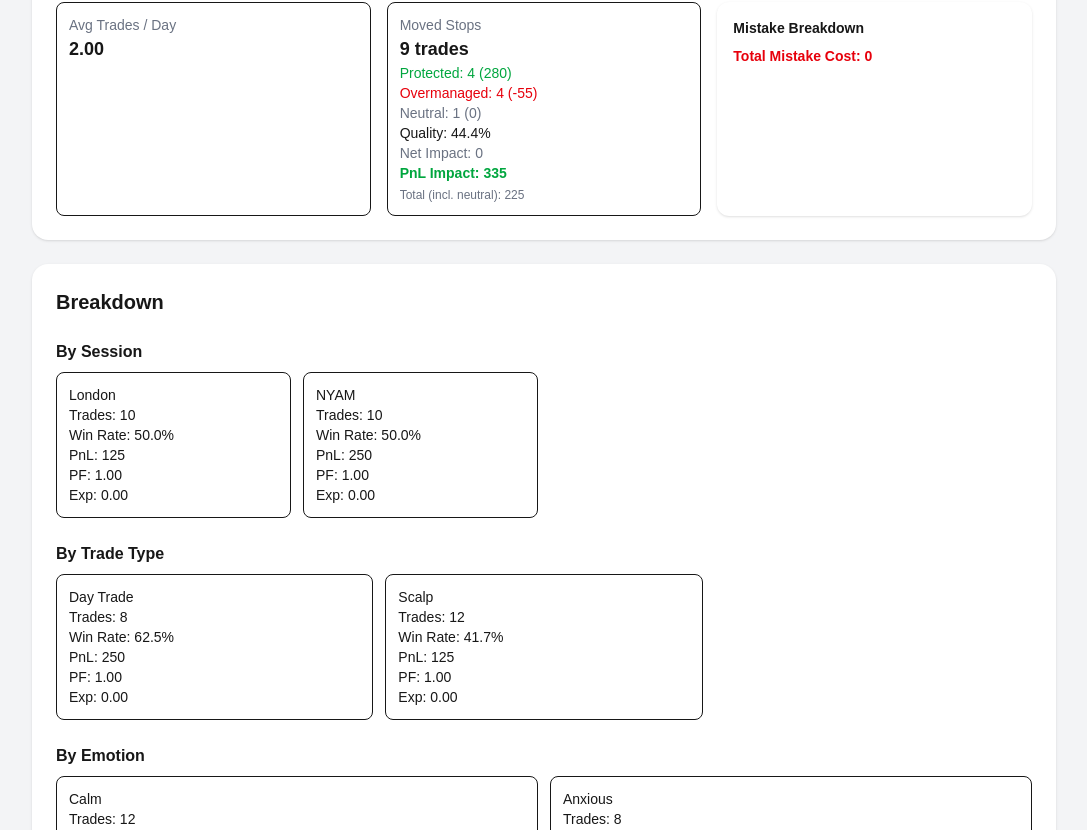
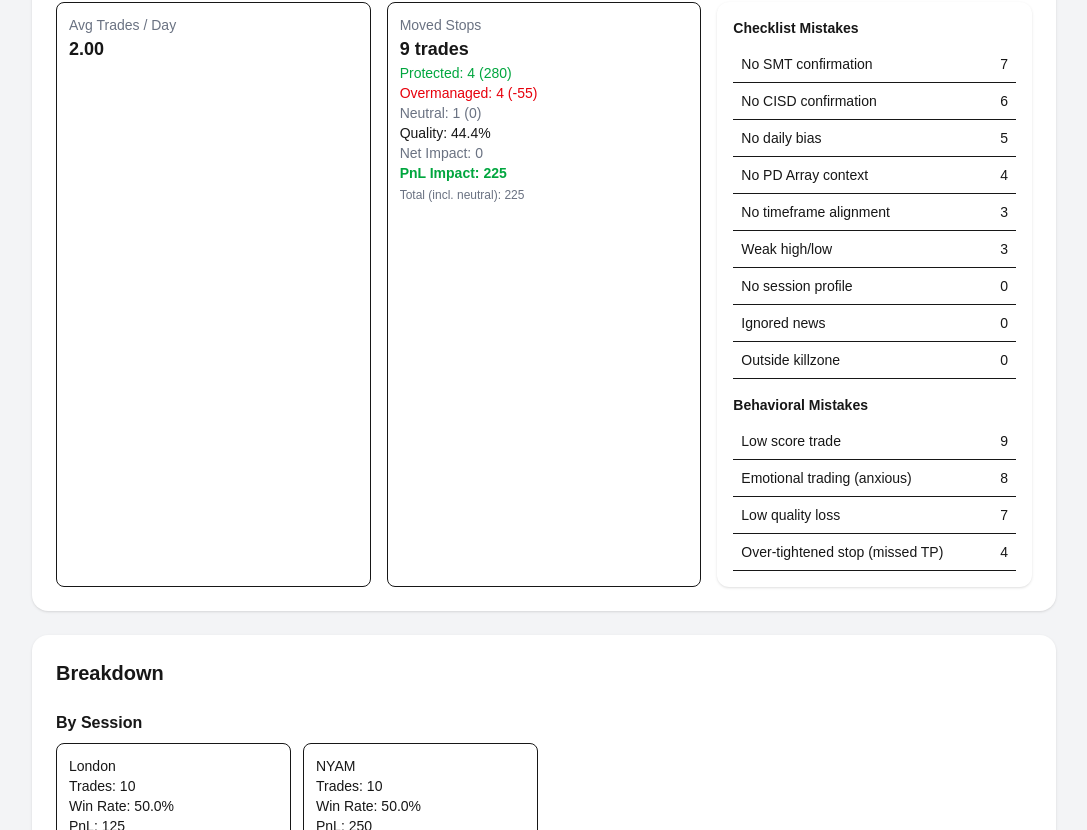
Before and after one commit to leeyanlau/tradingjournal, a Next.js app: page / in a window 1280 px wide. Shown: the part 1350-2180 px from the top of the page, without its empty margins (96-1183 px from the left). Built offline with nearby package versions, Linux system fonts and the light colour scheme.

Commit message:
Add mistake tally analytics: checklist & behavioral tables

```diff
--- a/app/page.tsx
+++ b/app/page.tsx
@@ -8,6 +8,8 @@
 import { getSession } from '@/utils/getSession';
 import { calculateChecklist } from '@/utils/checklist';
 import { dummyTrades } from '@/data/dummyTrades';
+import { detectMistakes } from '../utils/detectMistakes';
+import { checklistRules } from '@/utils/checklistRules';
 
 import {
   LineChart,
@@ -70,6 +72,7 @@
   feeling: 'Calm',
   movedStops: false,
   movedStopsWorked: null,
+  behavioralMistakes: {},
 });
 
 type Mistake = {
@@ -110,7 +113,11 @@
     const saved = tradeStorage.get('trades');
 
     if (!saved) {
-      setTrades(dummyTrades);
+      const withMistakes = dummyTrades.map((t) => ({
+        ...t,
+        behavioralMistakes: detectMistakes(t),
+      }));
+      setTrades(withMistakes);
       didLoad.current = true;
       return;
     }
@@ -123,11 +130,16 @@
         ...t,
         id: t.id || crypto.randomUUID(),
         movedStopsWorked: t.movedStopsWorked ?? null,
+        behavioralMistakes: detectMistakes(t), // <-- add this
       }));
 
       setTrades(normalized);
     } catch {
-      setTrades(dummyTrades);
+      const withMistakes = dummyTrades.map((t) => ({
+        ...t,
+        behavioralMistakes: detectMistakes(t),
+      }));
+      setTrades(withMistakes);
     }
 
     didLoad.current = true;
@@ -209,10 +221,16 @@
     if (trade.result === 'Win') normalizedAmount = Math.abs(rawAmount);
     if (trade.result === 'Breakeven') normalizedAmount = 0;
 
+    // 📝 BUILD FINAL TRADE OBJECT
     const finalTrade: Trade = {
       ...trade,
       id: editingId || trade.id || crypto.randomUUID(),
       amount: String(normalizedAmount),
+      // ✅ Compute mistakes automatically
+      behavioralMistakes: detectMistakes({
+        ...trade,
+        amount: String(normalizedAmount),
+      }),
     };
 
     // ➕ ADD OR ✏️ EDIT
@@ -232,11 +250,10 @@
   // HANDLE EDIT TRADE
   // --------------------
   const handleEdit = (t: Trade) => {
-    setTrade(t);
+    setTrade({ ...t, behavioralMistakes: detectMistakes(t) });
     setPairQuery(t.pair);
     setEditingId(t.id || null);
 
-    // optional: scroll to form (nice UX)
     window.scrollTo({ top: 0, behavior: 'smooth' });
   };
 
@@ -479,6 +496,51 @@
     });
     return map;
   }, [filteredTrades]);
+
+  const tallyMistakes = (
+    trades: Trade[],
+    checklistRules: typeof checklistRules
+  ) => {
+    // Initialize all checklist mistakes to 0
+    const checklistTally: Record<string, number> = {};
+    Object.keys(checklistRules).forEach((key) => {
+      checklistTally[checklistRules[key as keyof typeof checklistRules].type] =
+        0;
+    });
+
+    const behavioralTally: Record<string, number> = {};
+
+    trades.forEach((t) => {
+      const mistakes = t.behavioralMistakes || [];
+      mistakes.forEach((m) => {
+        if (m.category === 'checklist') {
+          checklistTally[m.type] = (checklistTally[m.type] || 0) + 1;
+        } else if (m.category === 'behavioral') {
+          behavioralTally[m.type] = (behavioralTally[m.type] || 0) + 1;
+        }
+      });
+    });
+
+    // Sort each tally by frequency (descending)
+    const sortTally = (tally: Record<string, number>) =>
+      Object.fromEntries(Object.entries(tally).sort(([, a], [, b]) => b - a));
+
+    return {
+      checklistTally: sortTally(checklistTally),
+      behavioralTally: sortTally(behavioralTally),
+    };
+  };
+
+  // Map trades to include behavioralMistakes
+  const tradesWithMistakes = trades.map((t) => ({
+    ...t,
+    behavioralMistakes: detectMistakes(t),
+  }));
+
+  const { checklistTally, behavioralTally } = tallyMistakes(
+    tradesWithMistakes,
+    checklistRules
+  );
 
   return (
     <div className="min-h-screen bg-gray-100 p-4 md:p-8">
@@ -955,21 +1017,29 @@
             </div>
 
             <div className="bg-white p-4 rounded-xl shadow">
-              <h3 className="font-semibold mb-2">Mistake Breakdown</h3>
+              <h3 className="font-semibold mb-2">Checklist Mistakes</h3>
+              <table className="w-full text-sm border-collapse mb-4">
+                <tbody>
+                  {Object.entries(checklistTally).map(([type, count]) => (
+                    <tr key={type} className="border-b">
+                      <td className="p-2">{type}</td>
+                      <td className="p-2 text-right">{count}</td>
+                    </tr>
+                  ))}
+                </tbody>
+              </table>
 
-              {Object.entries(mistakeSummary).map(([type, count]) => (
-                <div
-                  key={type}
-                  className="flex justify-between text-sm border-b py-1"
-                >
-                  <span>{type}</span>
-                  <span>{count}</span>
-                </div>
-              ))}
-
-              <p className="mt-2 text-red-600 font-semibold">
-                Total Mistake Cost: {mistakeCost}
-              </p>
+              <h3 className="font-semibold mb-2">Behavioral Mistakes</h3>
+              <table className="w-full text-sm border-collapse">
+                <tbody>
+                  {Object.entries(behavioralTally).map(([type, count]) => (
+                    <tr key={type} className="border-b">
+                      <td className="p-2">{type}</td>
+                      <td className="p-2 text-right">{count}</td>
+                    </tr>
+                  ))}
+                </tbody>
+              </table>
             </div>
           </div>
         </div>
@@ -1301,31 +1371,14 @@
                         <span className="text-gray-400">-</span>
                       )}
                     </td>
-                    <td className="border p-2 text-xs text-left">
-                      {(t.mistakes ?? []).filter(
-                        (m) => m.category === 'behavioral'
-                      ).length > 0 ? (
-                        <div className="space-y-1 text-left">
-                          {(t.mistakes ?? [])
-                            .filter((m) => m.category === 'behavioral')
-                            .map((m, i) => (
-                              <div
-                                key={i}
-                                className={
-                                  m.severity === 'high'
-                                    ? 'text-red-600'
-                                    : m.severity === 'medium'
-                                      ? 'text-orange-500'
-                                      : 'text-yellow-600'
-                                }
-                              >
-                                • {m.type}
-                              </div>
-                            ))}
-                        </div>
-                      ) : (
-                        <span className="text-gray-400">-</span>
-                      )}
+                    <td className="border p-2 text-left text-xs">
+                      <ul className="list-disc list-inside">
+                        {t.behavioralMistakes
+                          .filter((m) => m.category === 'behavioral')
+                          .map((m, idx) => (
+                            <li key={idx}>{m.type}</li>
+                          ))}
+                      </ul>
                     </td>
                     <td className="border p-2 text-left text-xs">
                       {t.remarks || '-'}
--- a/lib/analytics/mistakes.ts
+++ b/lib/analytics/mistakes.ts
@@ -3,37 +3,5 @@
 export type Mistake = {
   type: string;
   severity: 'low' | 'medium' | 'high';
-  message: string;
+  category: 'behavioral' | 'checklist';
 };
-
-export const detectMistakes = (trade: Trade): Mistake[] => {
-  const mistakes: Mistake[] = [];
-
-  // Example baseline rules (safe defaults)
-
-  if (!trade.entryPrice) {
-    mistakes.push({
-      type: 'missing_entry',
-      severity: 'high',
-      message: 'Missing entry price',
-    });
-  }
-
-  if (!trade.stopLoss) {
-    mistakes.push({
-      type: 'missing_stop',
-      severity: 'high',
-      message: 'Missing stop loss',
-    });
-  }
-
-  if (trade.result === 'Loss' && Number(trade.amount) > 0) {
-    mistakes.push({
-      type: 'pnl_inconsistency',
-      severity: 'medium',
-      message: 'Loss trade has positive PnL',
-    });
-  }
-
-  return mistakes;
-};
--- a/lib/analytics/v2/pipeline.ts
+++ b/lib/analytics/v2/pipeline.ts
@@ -275,7 +275,7 @@
     netImpact: successTrades.length - failTrades.length,
     pnlImpact:
       successTrades.reduce((s, t) => s + safeAmount(t.amount), 0) -
-      failTrades.reduce((s, t) => s + safeAmount(t.amount), 0),
+      Math.abs(failTrades.reduce((s, t) => s + safeAmount(t.amount), 0)),
   };
 
   // =====================
--- a/types/trade.ts
+++ b/types/trade.ts
@@ -1,3 +1,5 @@
+import { Mistake } from '@/lib/analytics/mistakes';
+
 export type MovedStopResult = 'PROTECTED' | 'OVERMANAGED' | 'IRRELEVANT' | null;
 
 export type Trade = {
@@ -19,6 +21,7 @@
   feeling: string;
   movedStops: boolean;
   movedStopsWorked: MovedStopResult;
+  behavioralMistakes: Mistake[];
 };
 
 export type Checklist = {
--- /dev/null
+++ b/utils/checklistRules.ts
@@ -0,0 +1,17 @@
+import { Checklist } from '@/types/trade';
+import { Mistake } from '@/lib/analytics/mistakes';
+
+export const checklistRules: Record<
+  keyof Checklist,
+  { type: string; severity: Mistake['severity'] }
+> = {
+  bias: { type: 'No daily bias', severity: 'high' },
+  timeframeAlignment: { type: 'No timeframe alignment', severity: 'high' },
+  sessionProfile: { type: 'No session profile', severity: 'medium' },
+  pdArray: { type: 'No PD Array context', severity: 'medium' },
+  cisd: { type: 'No CISD confirmation', severity: 'medium' },
+  strongHL: { type: 'Weak high/low', severity: 'medium' },
+  news: { type: 'Ignored news', severity: 'medium' },
+  killzone: { type: 'Outside killzone', severity: 'medium' },
+  smt: { type: 'No SMT confirmation', severity: 'low' },
+};
--- /dev/null
+++ b/utils/detectMistakes.ts
@@ -0,0 +1,74 @@
+import { Trade, Checklist } from '@/types/trade';
+import { Mistake } from '@/lib/analytics/mistakes';
+import { checklistRules } from './checklistRules';
+
+export const detectMistakes = (t: Trade): Mistake[] => {
+  const mistakes: Mistake[] = [];
+
+  // ===== CHECKLIST (ONLY penalize on losses) =====
+  if (t.result === 'Loss') {
+    (Object.keys(checklistRules) as (keyof Checklist)[]).forEach((key) => {
+      if (!t.checklist[key]) {
+        const rule = checklistRules[key];
+        mistakes.push({
+          type: rule.type,
+          severity: rule.severity,
+          category: 'checklist',
+        });
+      }
+    });
+  }
+
+  // ===== QUALITY =====
+  if (t.checklistScore <= 6) {
+    mistakes.push({
+      type: 'Low score trade',
+      severity: 'high',
+      category: 'behavioral',
+    });
+  }
+
+  if (t.result === 'Loss' && t.checklistScore <= 7) {
+    mistakes.push({
+      type: 'Low quality loss',
+      severity: 'medium',
+      category: 'behavioral',
+    });
+  }
+
+  // ===== BEHAVIOR =====
+  if (t.feeling === 'Anxious') {
+    mistakes.push({
+      type: 'Emotional trading (anxious)',
+      severity: 'medium',
+      category: 'behavioral',
+    });
+  }
+
+  if (t.movedStops && t.movedStopsWorked === 'OVERMANAGED') {
+    mistakes.push({
+      type: 'Over-tightened stop (missed TP)',
+      severity: 'medium',
+      category: 'behavioral',
+    });
+  }
+
+  const riskValue = Number((t.risk || '').replace('%', ''));
+  if (riskValue > 1) {
+    mistakes.push({
+      type: 'Over risk (>1%)',
+      severity: 'high',
+      category: 'behavioral',
+    });
+  }
+
+  if (t.session === 'Out of KZ') {
+    mistakes.push({
+      type: 'Outside session',
+      severity: 'medium',
+      category: 'behavioral',
+    });
+  }
+
+  return mistakes;
+};
```
Also changed, not shown: data/dummyTrades.ts (+20 -0 lines).
